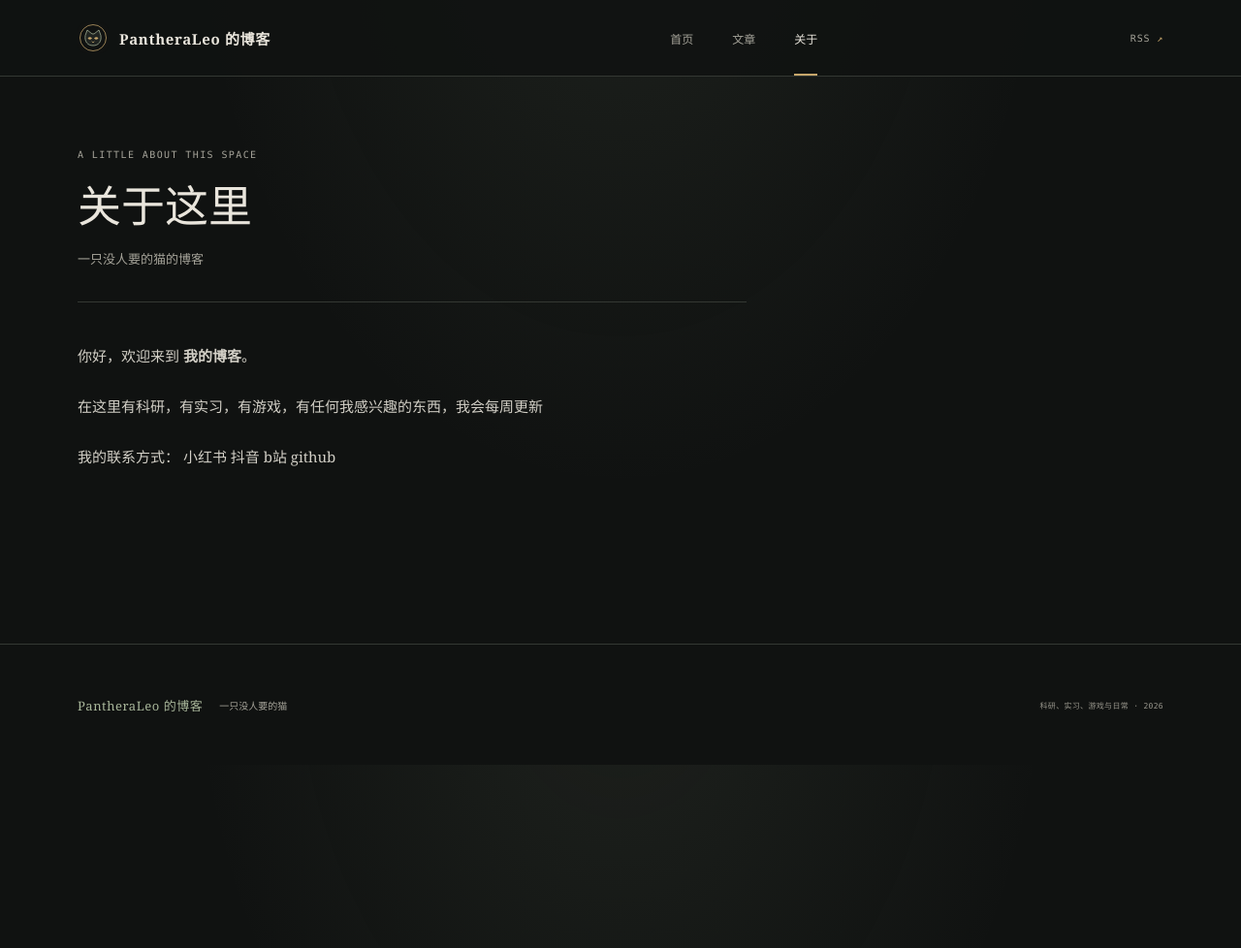
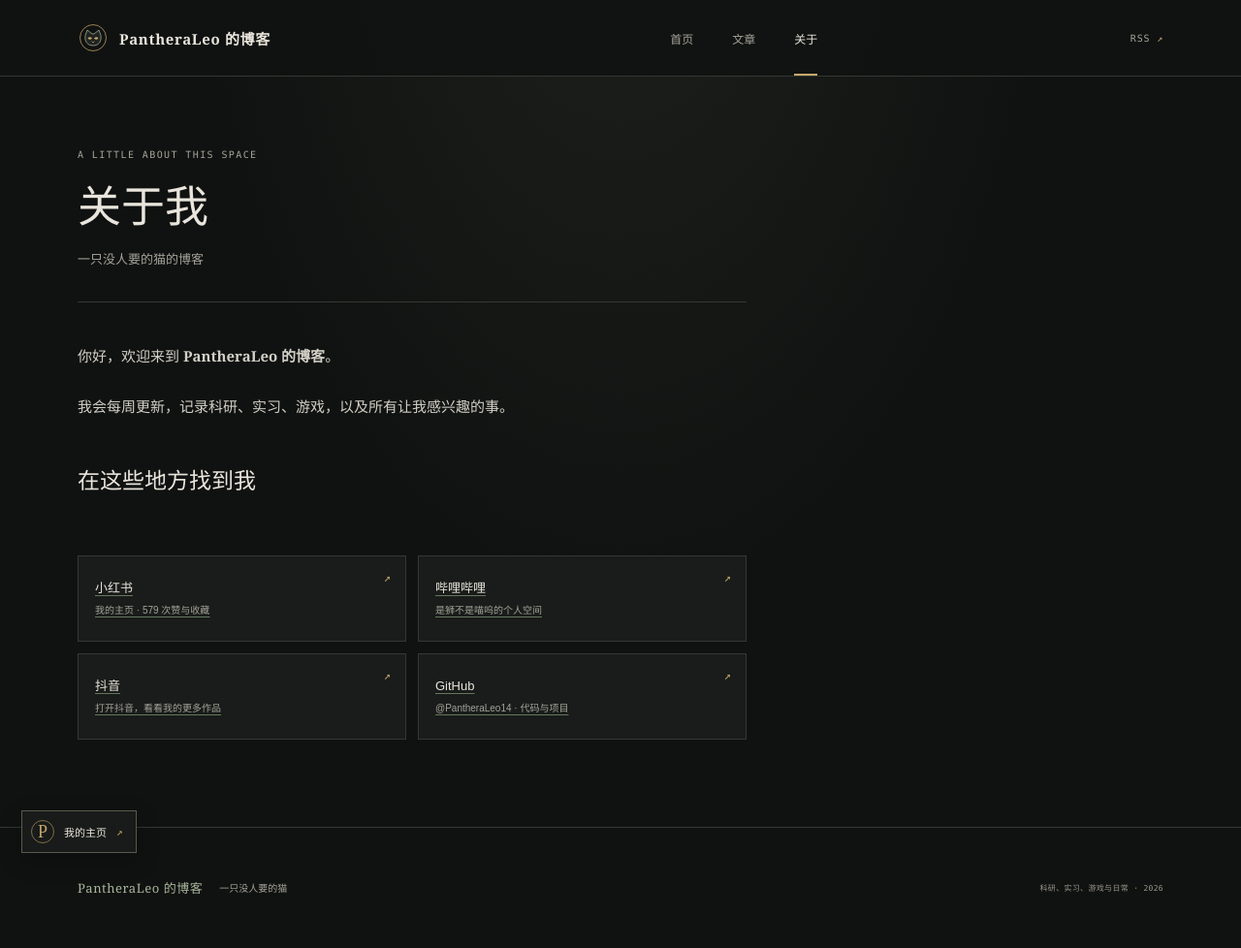
Before and after one commit to PantheraLeo14/PantheraLeo14.github.io, a Jekyll site: the page built from about.md, in a window 1280 px wide. Shown: the whole page at 97% size. Built offline with Jekyll 4.4.1, drawn with Linux system fonts in a browser that asks for light colours; before the commit the page ends 900 px from its top, so only the background shows below that.

Commit message:
Add social links and a profile shortcut

```diff
--- a/_layouts/default.html
+++ b/_layouts/default.html
@@ -34,5 +34,10 @@
         <span>科研、实习、游戏与日常 · {{ site.time | date: '%Y' }}</span>
       </div>
     </footer>
+    <a class="floating-about" href="{{ '/about/#social-links' | relative_url }}" aria-label="查看我的自我介绍和社交主页">
+      <span class="floating-about-mark" aria-hidden="true">P</span>
+      <span>我的主页</span>
+      <span class="floating-about-arrow" aria-hidden="true">↗</span>
+    </a>
   </body>
 </html>
--- a/about.md
+++ b/about.md
@@ -1,16 +1,37 @@
 ---
 layout: page
-title: 关于这里
+title: 关于我
 description: 一只没人要的猫的博客
 permalink: /about/
 ---
 
-你好，欢迎来到 **我的博客**。
+你好，欢迎来到 **PantheraLeo 的博客**。
 
-在这里有科研，有实习，有游戏，有任何我感兴趣的东西，我会每周更新
+我会每周更新，记录科研、实习、游戏，以及所有让我感兴趣的事。
 
-我的联系方式：
-小红书
-抖音
-b站
-github
+<h2 id="social-links">在这些地方找到我</h2>
+
+<section class="social-links" aria-label="我的社交主页">
+  <div class="social-grid">
+    <a class="social-card" href="https://xhslink.cn/o/7IdSRvQZ5aA" target="_blank" rel="noopener noreferrer">
+      <span class="social-platform">小红书</span>
+      <span class="social-description">我的主页 · 579 次赞与收藏</span>
+      <span class="social-arrow" aria-hidden="true">↗</span>
+    </a>
+    <a class="social-card" href="https://b23.tv/NbNjiDB" target="_blank" rel="noopener noreferrer">
+      <span class="social-platform">哔哩哔哩</span>
+      <span class="social-description">是狮不是喵呜的个人空间</span>
+      <span class="social-arrow" aria-hidden="true">↗</span>
+    </a>
+    <a class="social-card" href="https://v.douyin.com/nuAcB8tVQA4/" target="_blank" rel="noopener noreferrer">
+      <span class="social-platform">抖音</span>
+      <span class="social-description">打开抖音，看看我的更多作品</span>
+      <span class="social-arrow" aria-hidden="true">↗</span>
+    </a>
+    <a class="social-card" href="https://github.com/PantheraLeo14" target="_blank" rel="noopener noreferrer">
+      <span class="social-platform">GitHub</span>
+      <span class="social-description">@PantheraLeo14 · 代码与项目</span>
+      <span class="social-arrow" aria-hidden="true">↗</span>
+    </a>
+  </div>
+</section>
--- a/assets/css/style.css
+++ b/assets/css/style.css
@@ -141,6 +141,14 @@
 .article-content pre code { padding: 0; background: none; }
 .article-content img { max-width: 100%; height: auto; }
 .article-content hr { border: 0; border-top: 1px solid var(--line); margin: 35px 0; }
+.social-links { margin-top: 34px; padding-top: 5px; }
+.social-links h2 { margin-top: 0; }
+.social-grid { display: grid; grid-template-columns: repeat(2, minmax(0, 1fr)); gap: 12px; margin-top: 20px; }
+.social-card { position: relative; display: flex; flex-direction: column; min-height: 89px; justify-content: center; padding: 16px 44px 16px 17px; border: 1px solid var(--line); background: var(--surface); transition: border-color .2s ease, background .2s ease, transform .2s ease; }
+.social-card:hover { border-color: var(--orange); background: var(--surface-raised); color: var(--ink); transform: translateY(-2px); }
+.social-platform { color: var(--ink); font: 500 13px/1.5 var(--sans); }
+.social-description { margin-top: 5px; color: var(--muted); font: 10px/1.7 var(--sans); }
+.social-arrow { position: absolute; top: 15px; right: 15px; color: var(--orange); font: 12px var(--mono); }
 .article-tags { display: flex; flex-wrap: wrap; gap: 9px; margin-top: 37px; padding-top: 21px; border-top: 1px solid var(--line); }
 .article-tags span { padding: 6px 9px; background: var(--green-light); color: var(--green); font: 10px var(--mono); }
 .article-pagination { display: flex; justify-content: space-between; gap: 25px; margin-top: 44px; padding-top: 20px; border-top: 1px solid var(--line); }
@@ -170,6 +178,11 @@
 .footer-brand { color: var(--green); font: 500 13px var(--serif); letter-spacing: .04em; }
 .footer-inner p { margin: 0 auto 0 0; color: var(--muted); font: 10px var(--serif); }
 .footer-inner > span { color: #9a988e; font: 8px var(--mono); letter-spacing: .04em; }
+.floating-about { position: fixed; z-index: 20; left: 22px; bottom: 20px; display: inline-flex; align-items: center; gap: 10px; padding: 9px 13px 9px 9px; border: 1px solid #565b4e; background: rgba(25, 28, 26, .94); color: var(--ink); box-shadow: 0 8px 24px rgba(0, 0, 0, .24); backdrop-filter: blur(10px); font-size: 11px; transition: border-color .2s ease, background .2s ease, transform .2s ease; }
+.floating-about:hover { border-color: var(--orange); background: #232722; color: var(--ink); transform: translateY(-2px); }
+.floating-about:focus-visible, .social-card:focus-visible { outline: 2px solid var(--orange); outline-offset: 3px; }
+.floating-about-mark { display: grid; place-items: center; width: 24px; height: 24px; border: 1px solid rgba(198, 166, 107, .6); border-radius: 50%; color: var(--orange); font: 400 18px/1 var(--gothic); }
+.floating-about-arrow { color: var(--orange); font: 11px var(--mono); }
 
 @media (max-width: 760px) {
   .page-shell, .header-inner, .footer-inner { width: min(100% - 36px, 560px); }
@@ -193,6 +206,7 @@
   .about-band .text-link { width: 100%; margin-left: 35px; }
   .footer-inner { min-height: 110px; flex-wrap: wrap; justify-content: space-between; gap: 5px 15px; padding-block: 20px; }
   .footer-inner p { width: 100%; order: 3; }
+  .floating-about { left: 12px; bottom: max(12px, env(safe-area-inset-bottom)); }
 }
 @media (max-width: 430px) {
   .brand-name { font-size: 13px; }
@@ -207,6 +221,7 @@
   .archive-row > span { display: none; }
   .article-shell { width: calc(100% - 38px); padding-top: 39px; }
   .article-header { padding-top: 44px; }
+  .social-grid { grid-template-columns: 1fr; }
 }
 @media (prefers-reduced-motion: reduce) {
   html { scroll-behavior: auto; }
```
